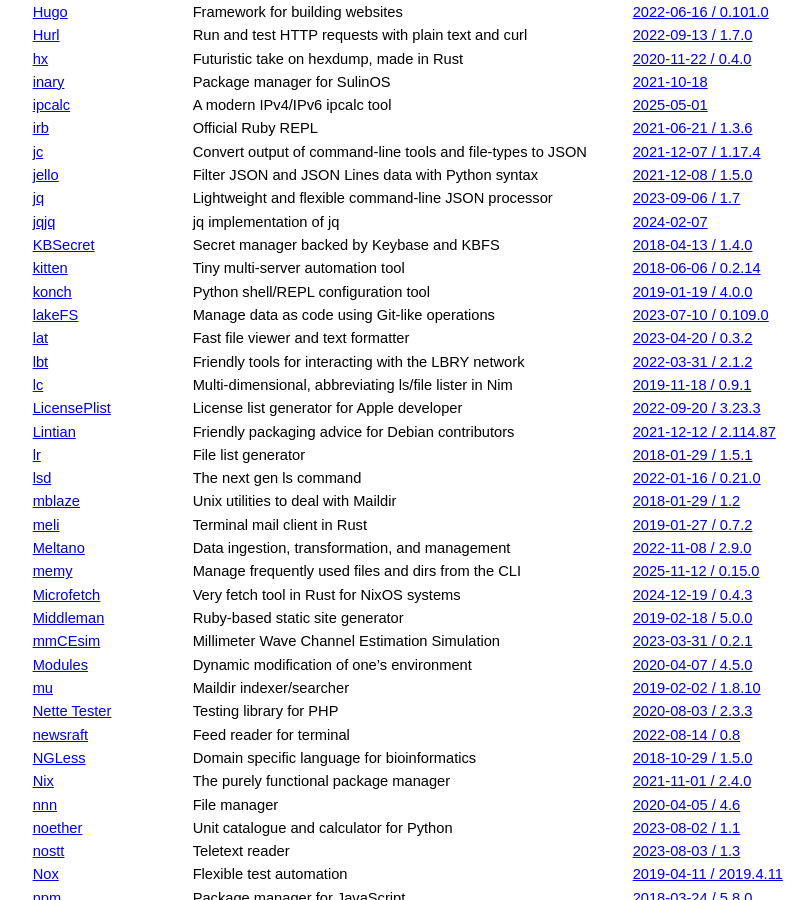
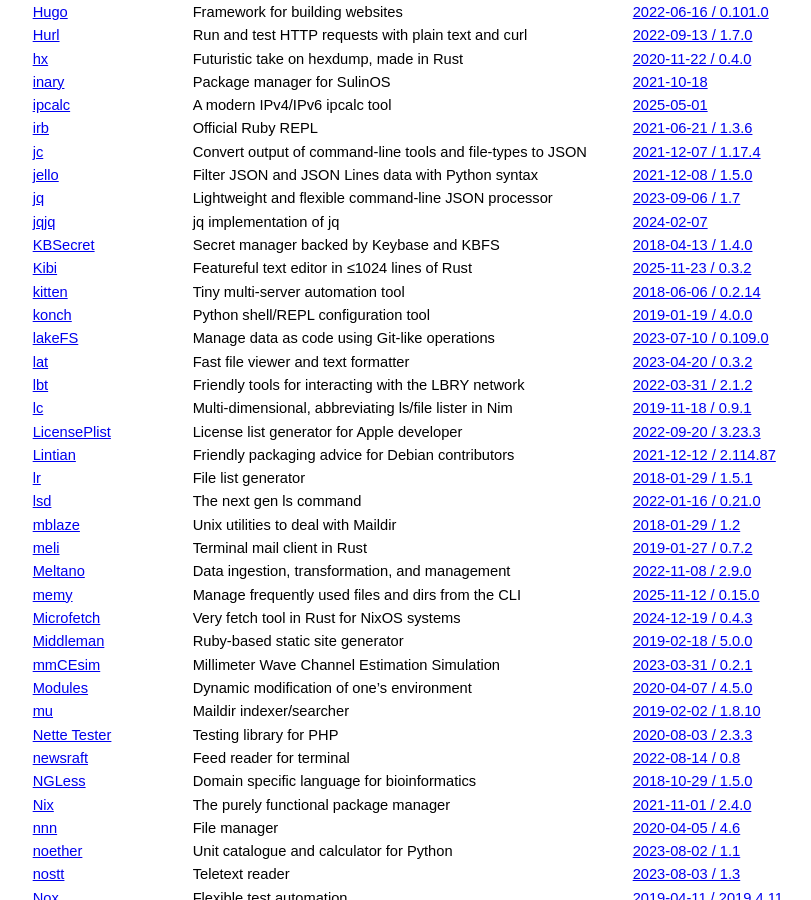
Before and after one commit to jcs/no_color, a Jekyll site: the page built from index.md, in a window 1280 px wide and 900 px high, scrolled down 4953 px. Shown: the whole window, without its empty margins (211-1022 px from the left). Built offline with Jekyll 4.4.1, drawn with Linux system fonts in a browser that asks for light colours; our own code applies the rules of GitHub Pages for plain Markdown files.

Commit message:
Add Kibi (#330)

```diff
--- a/index.md
+++ b/index.md
@@ -253,6 +253,7 @@ color by default via `NO_COLOR`.
 | [jq](https://github.com/jqlang/jq) | Lightweight and flexible command-line JSON processor | [2023-09-06 / 1.7](https://github.com/jqlang/jq/releases/tag/jq-1.7) |
 | [jqjq](https://github.com/wader/jqjq) | jq implementation of jq | [2024-02-07](https://github.com/wader/jqjq/pull/14) |
 | [KBSecret](https://kbsecret.github.io/) | Secret manager backed by Keybase and KBFS | [2018-04-13 / 1.4.0](https://github.com/kbsecret/kbsecret/commit/d5296054d979a1b1ce07c1be78d56d3d29b62384) |
+| [Kibi](https://github.com/ilai-deutel/kibi) | Featureful text editor in ≤1024 lines of Rust | [2025-11-23 / 0.3.2](https://github.com/ilai-deutel/kibi/releases/tag/v0.3.2) |
 | [kitten](https://github.com/hoffa/kitten) | Tiny multi-server automation tool | [2018-06-06 / 0.2.14](https://github.com/hoffa/kitten/commit/88cb015f4ae021a1c00bfc4dc9506a8e14e51bb4) |
 | [konch](https://github.com/sloria/konch) | Python shell/REPL configuration tool | [2019-01-19 / 4.0.0](https://github.com/sloria/konch/blob/master/CHANGELOG.rst#400-2019-01-19) |
 | [lakeFS](https://github.com/treeverse/lakefs) | Manage data as code using Git-like operations | [2023-07-10 / 0.109.0](https://github.com/treeverse/lakeFS/releases/tag/v0.109.0) |
```
